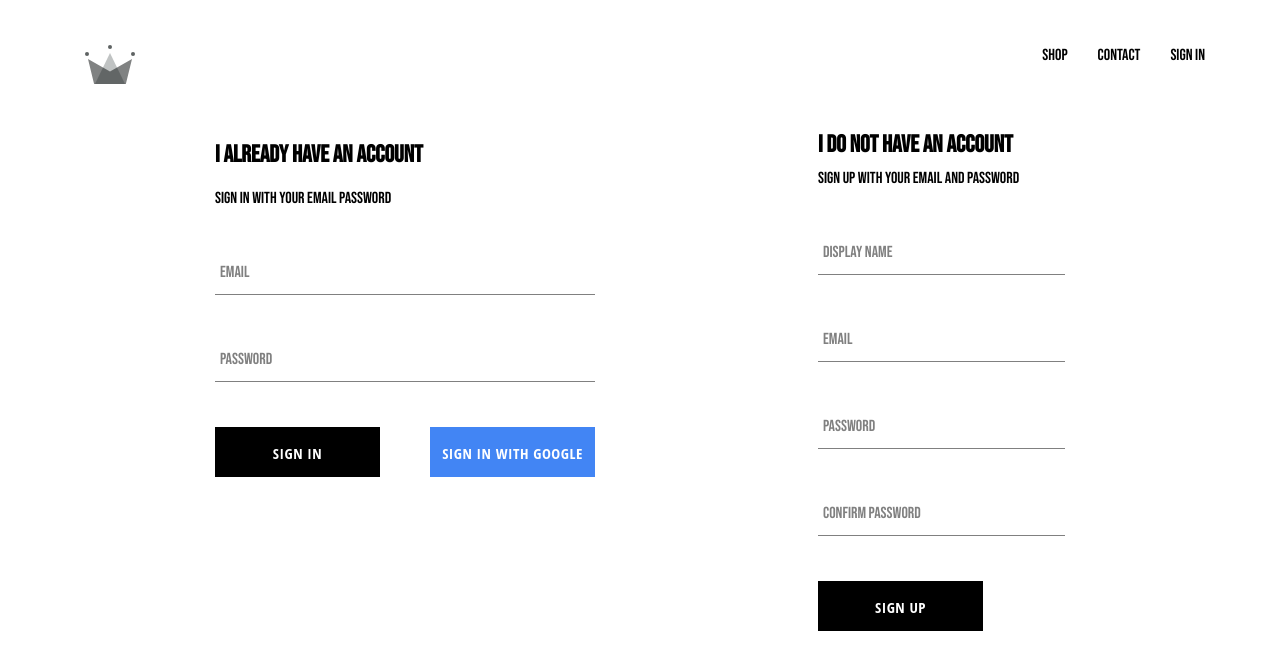
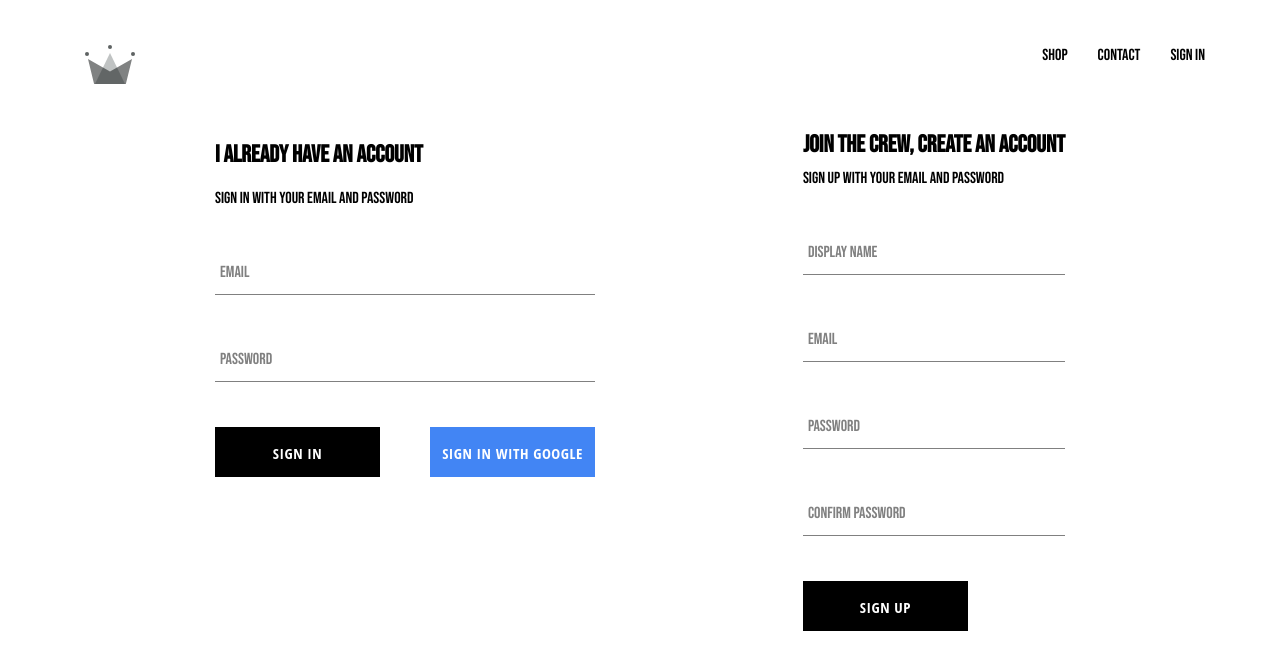
Before and after one commit to esejosue1/jg-clothing, a React (Create React App) app: page /signIn in a window 1280 px wide. Shown: the top 670 px of the page. Built offline with nearby package versions, Linux system fonts and the light colour scheme; no server answers.

Commit message:
updating our app to redirect to home if user is signed in

```diff
--- a/src/App.js
+++ b/src/App.js
@@ -1,6 +1,6 @@
 import React from 'react';
 import './App.css';
-import {Switch, Route} from 'react-router-dom';
+import {Switch, Route, Redirect} from 'react-router-dom';
 import {connect} from 'react-redux';
 import HomePage from './pages/homepage/homepage.component';
 import shopPage from './pages/shop/shop.component';
@@ -57,17 +57,25 @@ class App extends React.Component{
       {/* check to see if the user is logged in */}
       <Header />
      <Switch>
+       {/* move to the pages component */}
        <Route exact path='/' component={HomePage} />
        <Route path='/shop' component={shopPage} />
-       <Route path='/signIn' component={SignInAndSignUpPage} />
+       <Route exact path='/signIn'
+          render={() => this.props.currentUser ?
+          (<Redirect to='/' />) :
+          (<SignInAndSignUpPage />)} />
      </Switch>
     </div>
   );
 }
 }
 
+const mapStateToProps = ({user}) =>({
+  currentUser: user.currentUser
+})
+
 const mapDispatchToProps = dispatch =>({
   setCurrentUser:user => dispatch(setCurrentUser(user))
 })
 
-export default connect(null, mapDispatchToProps)(App);
+export default connect(mapStateToProps, mapDispatchToProps)(App);
--- a/src/components/sign-in/sign-in.component.jsx
+++ b/src/components/sign-in/sign-in.component.jsx
@@ -1,4 +1,5 @@
 //component for signing in the user
+
 import React from 'react';
 import FormInput from '../form-input/form-input.component';
 import CustomButton from '../custom-botton/custom-botton.components';
@@ -39,7 +40,7 @@ class SignIn extends React.Component{
         return(
             <div className='sign-in'>
                 <h2>I already have an account</h2>
-                <span>Sign in with your email password</span>
+                <span>Sign in with your email and password</span>
                 <form onSubmit={this.handleSubmit}>
 
                     <FormInput
--- a/src/components/sign-up/sign-up.component.jsx
+++ b/src/components/sign-up/sign-up.component.jsx
@@ -1,5 +1,6 @@
+//component for sign out
+
 import React from 'react';
-
 import FormInput from '../form-input/form-input.component';
 import CustomButton from '../custom-botton/custom-botton.components';
 import {auth, createUserProfileDocument} from '../../firebase/firebase.utils';
@@ -54,7 +55,7 @@ class SignUp extends React.Component{
         // create the sign up form for new users who want to sign up
         return(
             <div className='sign-up'>
-                <h2 className='title'>I do not have an account</h2>
+                <h2 className='title'>join the crew, create an account</h2>
                 <span>Sign up with your email and password</span>
                 <form className='sign-up-form' onSubmit={this.handleSubmit}>
                     <FormInput
--- a/src/pages/homepage/homepage.component.jsx
+++ b/src/pages/homepage/homepage.component.jsx
@@ -1,3 +1,5 @@
+//home page component
+
 import React from 'react';
 import Directory from '../../components/directory/directory.component';
 import './homepage.styles.scss';
--- a/src/pages/shop/shop.component.jsx
+++ b/src/pages/shop/shop.component.jsx
@@ -1,5 +1,6 @@
+//shop page component
+
 import React from 'react';
-
 import shopData from './shop.data.js';
 import CollectionPreview from '../../components/preview-collection.component/collection-preview.jsx';
 
--- a/src/pages/sign-in-and-out/sign-in-and-out.component.jsx
+++ b/src/pages/sign-in-and-out/sign-in-and-out.component.jsx
@@ -1,3 +1,5 @@
+//component page for sign in and out
+
 import React from 'react';
 import SignIn from '../../components/sign-in/sign-in.component';
 import SignUp from '../../components/sign-up/sign-up.component';
--- a/src/redux/user/user.actions.js
+++ b/src/redux/user/user.actions.js
@@ -1,4 +1,6 @@
+import {UserActionTypes} from './user.types';
+
 export const setCurrentUser = user =>({
-    type:'SET_CURRENT_USER',
+    type:UserActionTypes.SET_CURRENT_USER,
     payload:user
 })
--- a/src/redux/user/user.reducer.js
+++ b/src/redux/user/user.reducer.js
@@ -1,12 +1,13 @@
 //a reducer is a funct that receives 2 parameters: state, action
 
+import {UserActionTypes} from './user.types';
 const INITIAL_STATE={
     currentUser: null
 }
 
 const userReducer=(state=INITIAL_STATE, action) =>{
     switch(action.type){
-        case 'SET_CURRENT_USER':
+        case UserActionTypes.SET_CURRENT_USER:
         return{
             ...state,
             currentUser: action.payload
--- /dev/null
+++ b/src/redux/user/user.types.js
@@ -0,0 +1,3 @@
+export const UserActionTypes = {
+    SET_CURRENT_USER: 'SET_CURRENT_USER'
+};
```
Also changed, not shown: 1 other file (tests, documents, lock files or other folders).
